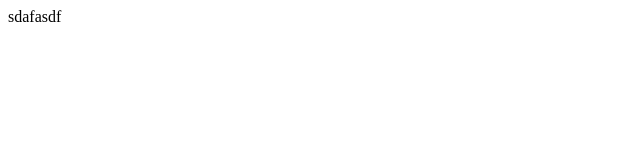
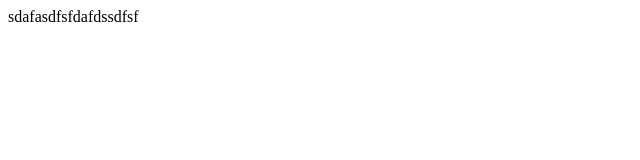
Before and after one commit to 2024-SMHRD-KDT-BigData-32/Luckyvicky, a website: page project/views/fhsf.html in a window 1280 px wide. Shown: the whole page, without its empty margins (0-640 px from the left). Drawn offline with Linux system fonts and the light colour scheme.

Commit message:
박현진 17:23
~~html 수정

```diff
--- a/project/views/fhsf.html
+++ b/project/views/fhsf.html
@@ -6,6 +6,6 @@
     <title>Document</title>
 </head>
 <body>
-    sdafasdf
+    sdafasdfsfdafdssdfsf
 </body>
 </html>
```
